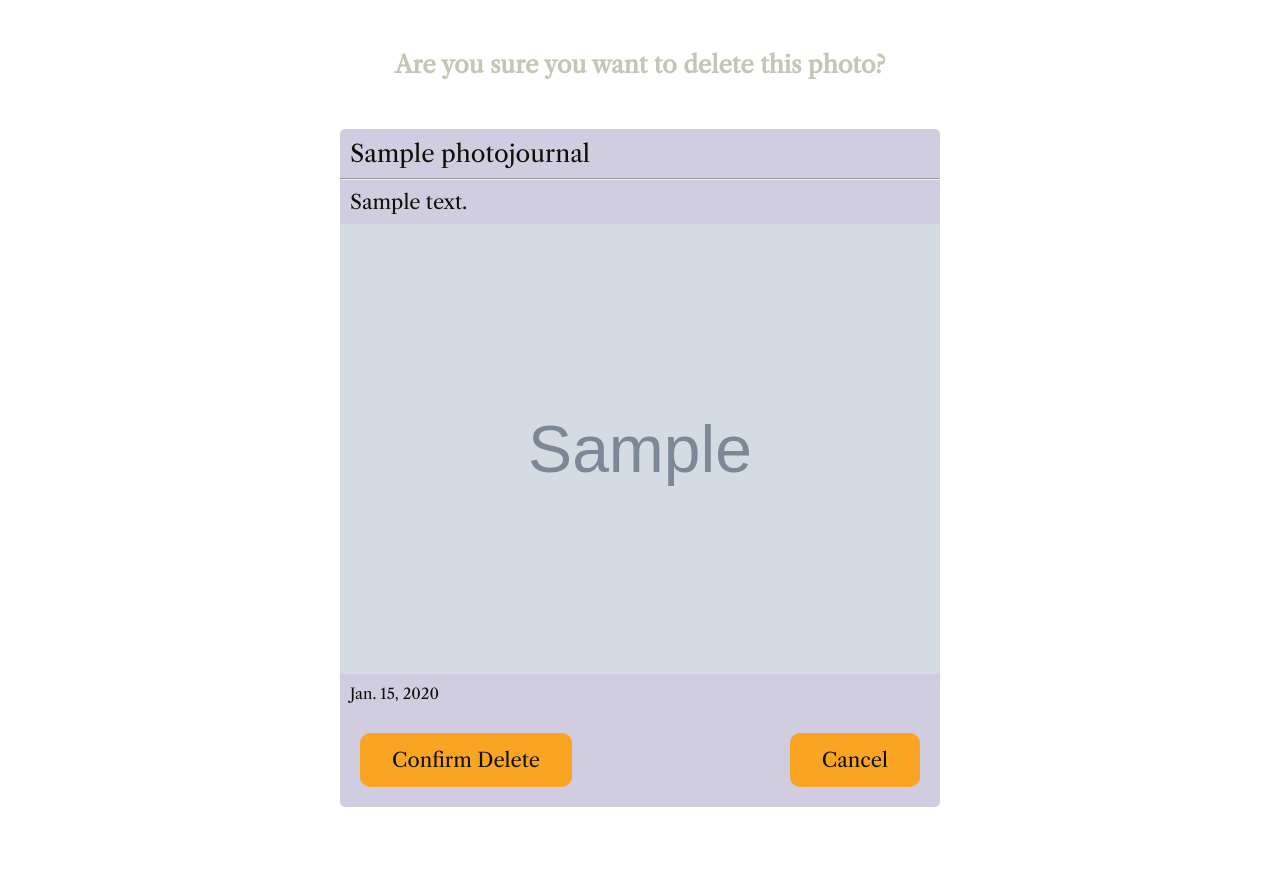
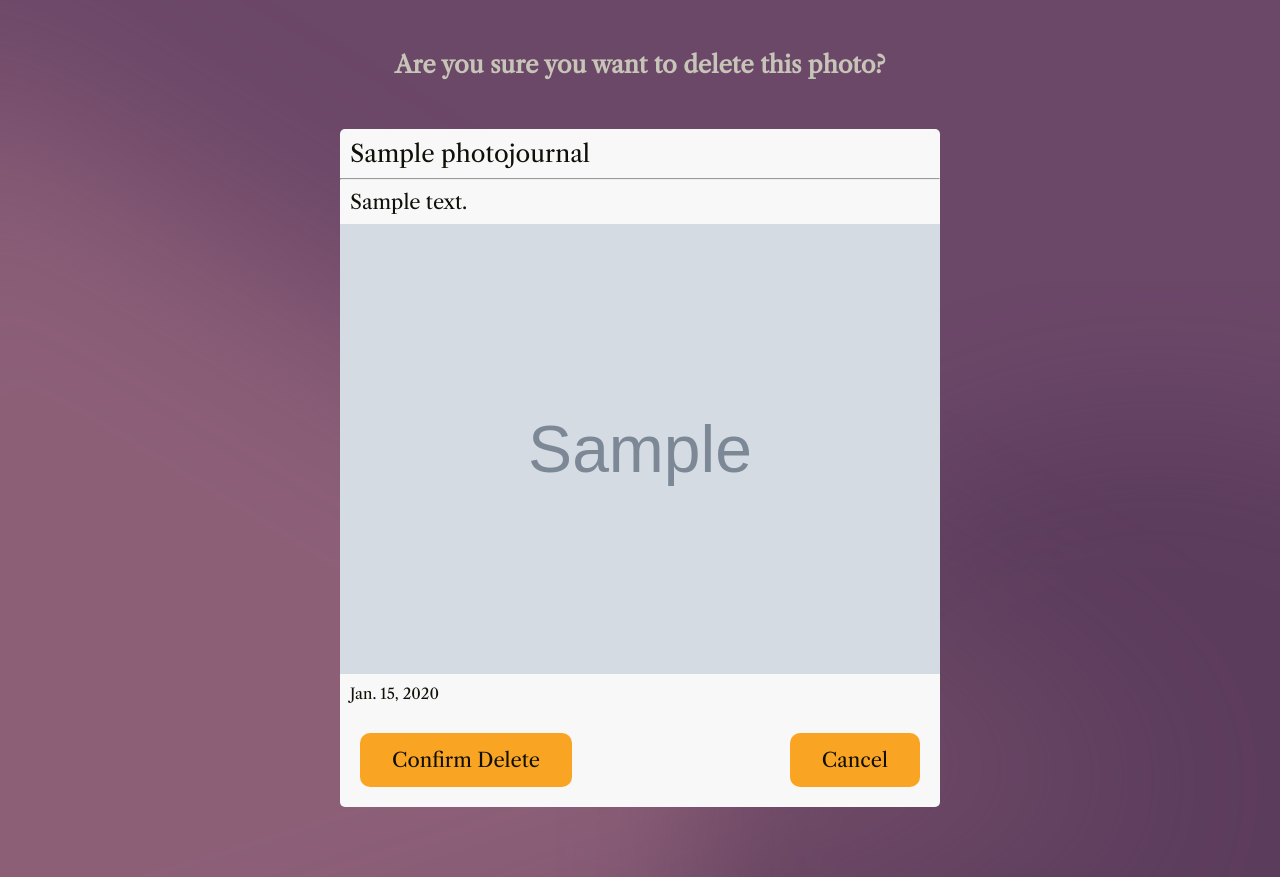
Before and after one commit to Sonali-Gajankar/PhotoJournal, a Django app: page /user-home/1/delete/ in a window 1280 px wide. Shown: the part 80-957 px from the top of the page. Run offline with Django 4.2, Linux system fonts and the light colour scheme; a user stored in the database is signed in; tables that the repository leaves empty hold one stand-in row (values such as "Sample post"); grey boxes marked "Sample" are stand-in pictures; some libraries are stand-ins or nearby versions; some web fonts are replaced.

Commit message:
Style change

```diff
--- a/journal/static/journal/style.css
+++ b/journal/static/journal/style.css
@@ -890,9 +890,9 @@
 /* Photos */
 
 .photos_page {
-    /*background: url("images/Desktop.svg") no-repeat center;
+    background: url("images/Desktop.svg") no-repeat center;
     background-size: cover;
-    background-attachment: fixed;*/
+    background-attachment: fixed;
     color: var(--main-text-color);
     display: flex;
     flex-direction: column;
@@ -918,7 +918,7 @@
 }
 
 figure {
-    background: #D0CDE1;
+    background: var(--main-bg-color);
     display: flex;
     flex-direction: column;
     justify-content: center;
@@ -949,6 +949,7 @@
 
 .icons__menu {
     opacity: 0;
+    align-self: center;
 }
 
 .icons__menu.active {
```
